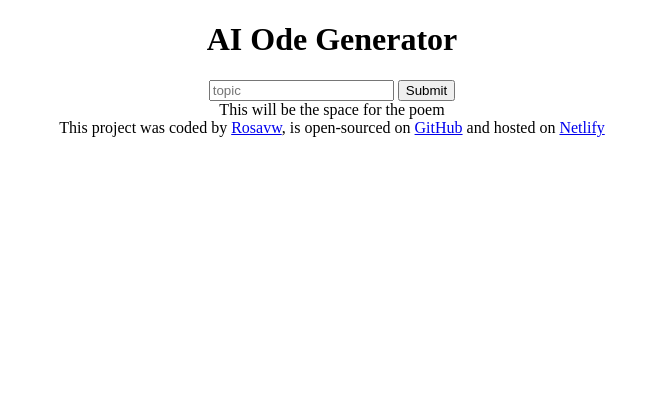
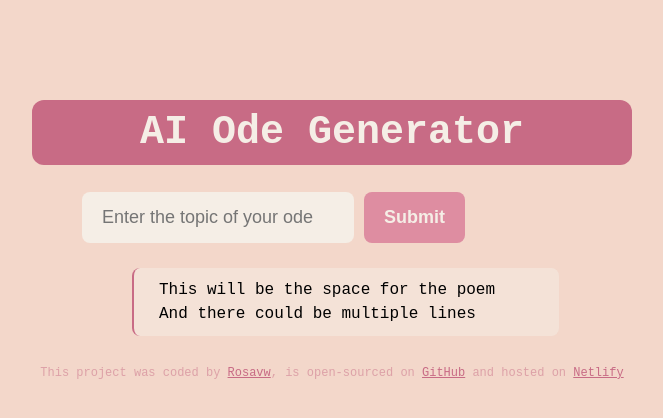
Before and after one commit to rosa-vw/poem-generator, a plain HTML site: page index.html in a window 1280 px wide. Shown: the whole page, without its empty margins (308-971 px from the left). Drawn offline with Linux system fonts and the light colour scheme.

Commit message:
Added styling

```diff
--- a/index.html
+++ b/index.html
@@ -7,15 +7,24 @@
     <title>AI Ode Generator</title>
   </head>
   <body>
+    <div class="generator">
       <header>
         <h1>AI Ode Generator</h1>
       </header>
       <main>
         <form action="">
-        <input type="text" placeholder="topic" required />
-        <input type="submit" />
+          <input
+            type="text"
+            placeholder="Enter the topic of your ode"
+            required
+            class="form-text"
+          />
+          <input type="submit" class="form-button" />
         </form>
-      <div>This will be the space for the poem</div>
+        <div class="poem">
+          This will be the space for the poem <br />
+          And there could be multiple lines
+        </div>
       </main>
       <footer>
         This project was coded by
@@ -29,6 +38,7 @@
           >Netlify</a
         >
       </footer>
+    </div>
     <script src="source/script.js"></script>
   </body>
 </html>
--- a/source/style.css
+++ b/source/style.css
@@ -1,3 +1,75 @@
 body {
+  background-color: #f3d7ca;
+  font-family: monospace;
+}
+
+.generator {
+  margin: 100px auto;
+  max-width: 600px;
+}
+
+h1 {
+  background-color: #c86b85;
+  color: #f5eee6;
+  text-align: center;
+  font-size: 40px;
+  padding: 10px;
+  border-radius: 12px;
+}
+
+form {
+  display: flex;
+  justify-content: left;
+  margin: 20px auto 25px auto;
+  max-width: 500px;
+}
+
+.form-text {
+  padding: 15px 20px;
+  font-size: 18px;
+  border-radius: 8px;
+  border: none;
+  background-color: #f5eee6;
+}
+
+.form-text:focus-visible {
+  outline-color: #c86b85;
+}
+.form-button {
+  font-size: 18px;
+  color: #f5eee6;
+  background-color: #de8da1;
+  border: none;
+  border-radius: 8px;
+  margin-left: 10px;
+  padding: 15px 20px;
+  font-weight: 600;
+  transition: all 150ms ease-in-out;
+}
+
+.form-button:hover {
+  background-color: #c86b85;
+}
+
+.poem {
+  font-size: 16px;
+  background-color: rgba(245, 238, 230, 0.5);
+  border-left: 2px solid #c86b85;
+  margin-left: 100px;
+  max-width: 400px;
+  line-height: 24px;
+  padding: 10px 0 10px 25px;
+  border-radius: 8px;
+}
+
+a {
+  color: #c86b85;
+  font-size: 12px;
+}
+
+footer {
+  margin-top: 30px;
+  font-size: 12px;
+  color: rgba(200, 107, 133, 0.5);
   text-align: center;
 }
```
Lines whose indentation alone changed are shown as unchanged.
